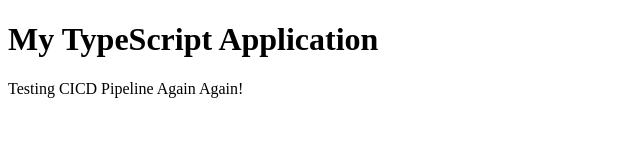
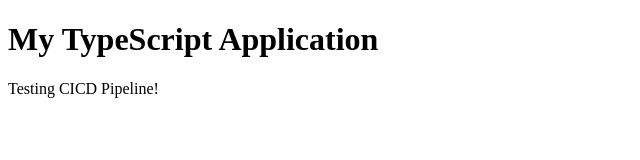
Before and after one commit to Anmol-Dura/EasyCampus---The-college-administration-system, a website with bundled scripts: page index.html in a window 1280 px wide. Shown: the whole page, without its empty margins (0-640 px from the left). Built offline with nearby package versions, Linux system fonts and the light colour scheme.

Commit message:
Update index.html

```diff
--- a/index.html
+++ b/index.html
@@ -7,7 +7,7 @@
   </head>
   <body>
     <h1>My TypeScript Application</h1>
-    <p>Testing CICD Pipeline Again Again!</p>
+    <p>Testing CICD Pipeline!</p>
     <script src="./dist/index.js"></script>
     <!-- Include the compiled JS file -->
   </body>
```
